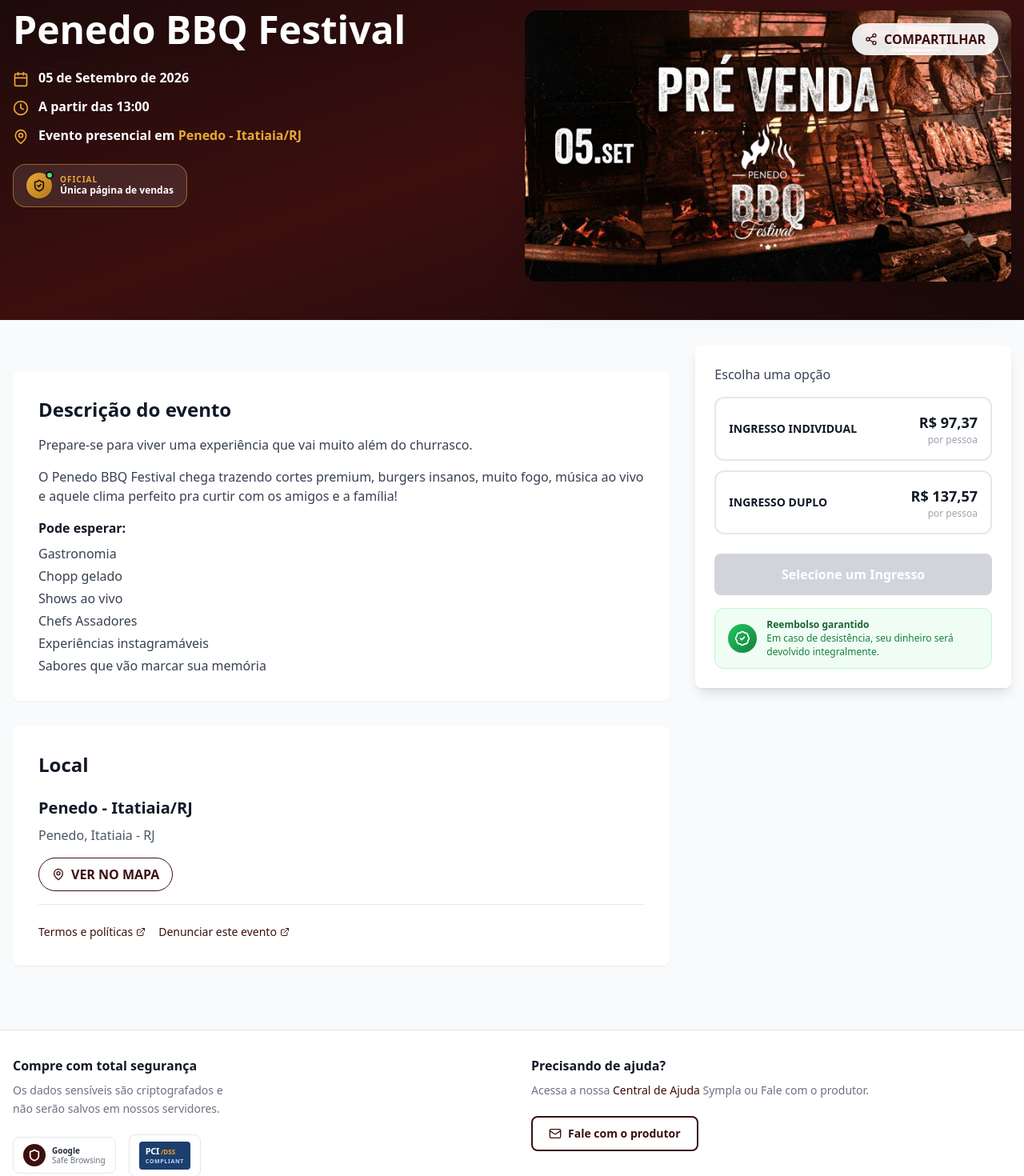
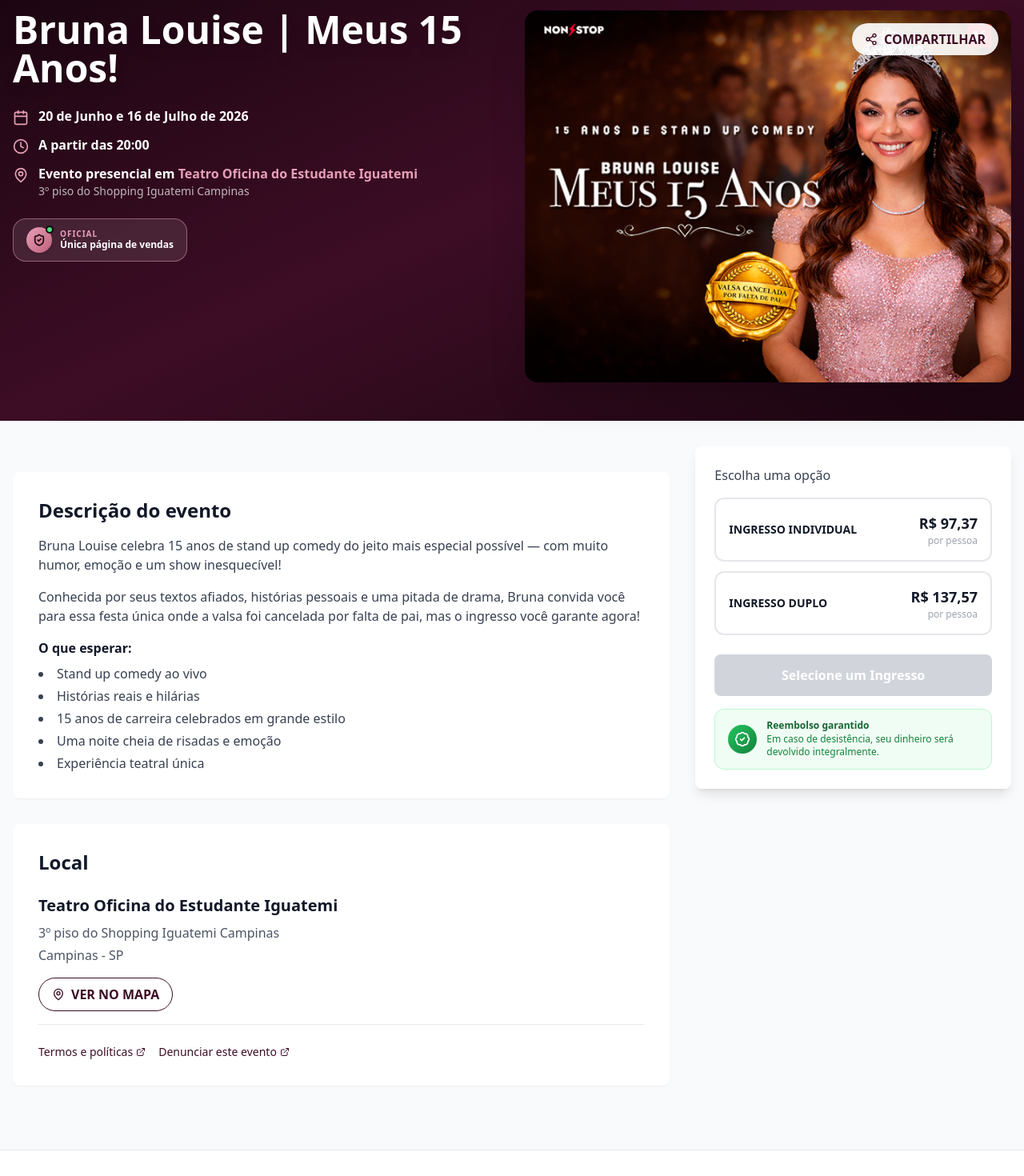
Before and after one commit to rossiusdt/penedobbq, a React (Vite) app: page / in a window 1280 px wide. Shown: the part 100-1570 px from the top of the page at 80% size. Built offline with nearby package versions, Linux system fonts and the light colour scheme; no server answers.

Commit message:
Updated EventLocation.tsx

```diff
--- a/src/components/EventDescription.tsx
+++ b/src/components/EventDescription.tsx
@@ -6,20 +6,19 @@ export default function EventDescription() {
 
         <div className="space-y-4 text-gray-700">
           <p>
-            Prepare-se para viver uma experiência que vai muito além do churrasco.
+            Bruna Louise celebra 15 anos de stand up comedy do jeito mais especial possível — com muito humor, emoção e um show inesquecível!
           </p>
           <p>
-            O Penedo BBQ Festival chega trazendo cortes premium, burgers insanos, muito fogo, música ao vivo e aquele clima perfeito pra curtir com os amigos e a família!
+            Conhecida por seus textos afiados, histórias pessoais e uma pitada de drama, Bruna convida você para essa festa única onde a valsa foi cancelada por falta de pai, mas o ingresso você garante agora!
           </p>
           <div className="space-y-2">
-            <p className="font-semibold text-gray-900">Pode esperar:</p>
-            <ul className="space-y-1">
-              <li>Gastronomia</li>
-              <li>Chopp gelado</li>
-              <li>Shows ao vivo</li>
-              <li>Chefs Assadores</li>
-              <li>Experiências instagramáveis</li>
-              <li>Sabores que vão marcar sua memória</li>
+            <p className="font-semibold text-gray-900">O que esperar:</p>
+            <ul className="space-y-1 list-disc list-inside">
+              <li>Stand up comedy ao vivo</li>
+              <li>Histórias reais e hilárias</li>
+              <li>15 anos de carreira celebrados em grande estilo</li>
+              <li>Uma noite cheia de risadas e emoção</li>
+              <li>Experiência teatral única</li>
             </ul>
           </div>
         </div>
--- a/src/components/EventHero.tsx
+++ b/src/components/EventHero.tsx
@@ -2,46 +2,47 @@ import { Calendar, MapPin, Share2, ShieldCheck, Clock } from 'lucide-react';
 
 export default function EventHero() {
   return (
-    <div className="bg-gradient-to-br from-[#1a0a0a] via-[#3d0f0f] to-[#1a0a0a] text-white">
+    <div className="bg-gradient-to-br from-[#1a0510] via-[#3d0d25] to-[#1a0510] text-white">
       <div className="max-w-7xl mx-auto px-4 py-12">
         <div className="grid md:grid-cols-2 gap-8 items-start">
           <div className="space-y-6">
             <h1 className="text-4xl md:text-5xl font-bold leading-tight drop-shadow-lg text-white">
-              Penedo BBQ Festival
+              Bruna Louise | Meus 15 Anos!
             </h1>
 
             <div className="space-y-3">
               <div className="flex items-start gap-3">
-                <Calendar className="w-5 h-5 mt-1 flex-shrink-0 text-[#e8a838]" />
+                <Calendar className="w-5 h-5 mt-1 flex-shrink-0 text-[#e8a0b8]" />
                 <div>
-                  <p className="font-semibold text-white">05 de Setembro de 2026</p>
+                  <p className="font-semibold text-white">20 de Junho e 16 de Julho de 2026</p>
                 </div>
               </div>
 
               <div className="flex items-start gap-3">
-                <Clock className="w-5 h-5 mt-1 flex-shrink-0 text-[#e8a838]" />
+                <Clock className="w-5 h-5 mt-1 flex-shrink-0 text-[#e8a0b8]" />
                 <div>
-                  <p className="font-semibold text-white">A partir das 13:00</p>
+                  <p className="font-semibold text-white">A partir das 20:00</p>
                 </div>
               </div>
 
               <div className="flex items-start gap-3">
-                <MapPin className="w-5 h-5 mt-1 flex-shrink-0 text-[#e8a838]" />
+                <MapPin className="w-5 h-5 mt-1 flex-shrink-0 text-[#e8a0b8]" />
                 <div>
-                  <p className="font-semibold text-white">Evento presencial em <span className="text-[#e8a838]">Penedo - Itatiaia/RJ</span></p>
+                  <p className="font-semibold text-white">Evento presencial em <span className="text-[#e8a0b8]">Teatro Oficina do Estudante Iguatemi</span></p>
+                  <p className="text-sm text-white/70">3º piso do Shopping Iguatemi Campinas</p>
                 </div>
               </div>
             </div>
 
-            <div className="inline-flex items-center gap-2.5 bg-white/10 border border-[#e8a838]/50 backdrop-blur-sm rounded-2xl px-4 py-2.5">
+            <div className="inline-flex items-center gap-2.5 bg-white/10 border border-[#e8a0b8]/50 backdrop-blur-sm rounded-2xl px-4 py-2.5">
               <div className="relative flex-shrink-0">
-                <div className="w-8 h-8 rounded-full bg-gradient-to-br from-[#e8a838] to-[#b5771a] flex items-center justify-center shadow">
-                  <ShieldCheck className="w-4 h-4 text-[#1a0a0a]" strokeWidth={2.5} />
+                <div className="w-8 h-8 rounded-full bg-gradient-to-br from-[#e8a0b8] to-[#c0607a] flex items-center justify-center shadow">
+                  <ShieldCheck className="w-4 h-4 text-[#1a0510]" strokeWidth={2.5} />
                 </div>
-                <span className="absolute -top-0.5 -right-0.5 w-2.5 h-2.5 rounded-full bg-green-400 border-2 border-[#1a0a0a]" />
+                <span className="absolute -top-0.5 -right-0.5 w-2.5 h-2.5 rounded-full bg-green-400 border-2 border-[#1a0510]" />
               </div>
               <div className="leading-tight">
-                <p className="text-[10px] font-semibold text-[#e8a838] uppercase tracking-widest">Oficial</p>
+                <p className="text-[10px] font-semibold text-[#e8a0b8] uppercase tracking-widest">Oficial</p>
                 <p className="text-xs font-bold text-white">Única página de vendas</p>
               </div>
             </div>
@@ -50,13 +51,13 @@ export default function EventHero() {
           <div className="relative">
             <div className="relative rounded-2xl overflow-hidden shadow-2xl">
               <img
-                src="/Gemini_Generated_Image_qr2qeoqr2qeoqr2q.png"
-                alt="Penedo BBQ Festival"
+                src="/Awr9QWq.png"
+                alt="Bruna Louise | Meus 15 Anos"
                 className="w-full h-full object-cover"
               />
             </div>
 
-            <button className="absolute top-4 right-4 bg-white/90 text-[#3d0f0f] px-4 py-2 rounded-full font-semibold flex items-center gap-2 shadow-lg hover:bg-white transition-colors">
+            <button className="absolute top-4 right-4 bg-white/90 text-[#3d0d25] px-4 py-2 rounded-full font-semibold flex items-center gap-2 shadow-lg hover:bg-white transition-colors">
               <Share2 className="w-4 h-4" />
               COMPARTILHAR
             </button>
--- a/src/components/EventLocation.tsx
+++ b/src/components/EventLocation.tsx
@@ -7,24 +7,25 @@ export default function EventLocation() {
 
       <div className="space-y-4">
         <div>
-          <h3 className="text-xl font-semibold text-gray-900 mb-2">Penedo - Itatiaia/RJ</h3>
+          <h3 className="text-xl font-semibold text-gray-900 mb-2">Teatro Oficina do Estudante Iguatemi</h3>
           <div className="text-gray-600 space-y-1">
-            <p>Penedo, Itatiaia - RJ</p>
+            <p>3º piso do Shopping Iguatemi Campinas</p>
+            <p>Campinas - SP</p>
           </div>
         </div>
 
-        <button className="flex items-center gap-2 text-[#3d0f0f] hover:text-[#5a1515] font-semibold border border-[#3d0f0f] hover:border-[#5a1515] px-4 py-2 rounded-full transition-colors">
+        <button className="flex items-center gap-2 text-[#3d0d25] hover:text-[#5a1540] font-semibold border border-[#3d0d25] hover:border-[#5a1540] px-4 py-2 rounded-full transition-colors">
           <MapPin className="w-4 h-4" />
           VER NO MAPA
         </button>
 
         <div className="pt-6 border-t">
           <div className="flex flex-wrap gap-4 text-sm">
-            <a href="#" className="text-[#3d0f0f] hover:text-[#5a1515] flex items-center gap-1">
+            <a href="#" className="text-[#3d0d25] hover:text-[#5a1540] flex items-center gap-1">
               Termos e políticas
               <ExternalLink className="w-3 h-3" />
             </a>
-            <a href="#" className="text-[#3d0f0f] hover:text-[#5a1515] flex items-center gap-1">
+            <a href="#" className="text-[#3d0d25] hover:text-[#5a1540] flex items-center gap-1">
               Denunciar este evento
               <ExternalLink className="w-3 h-3" />
             </a>
--- a/src/components/Footer.tsx
+++ b/src/components/Footer.tsx
@@ -17,7 +17,7 @@ export default function Footer() {
             <div className="flex items-center gap-4 flex-wrap">
               {/* Google Safe Browsing */}
               <div className="flex items-center gap-2 border border-gray-200 rounded-lg px-3 py-2">
-                <div className="w-7 h-7 rounded-full bg-[#3d0f0f] flex items-center justify-center flex-shrink-0">
+                <div className="w-7 h-7 rounded-full bg-[#3d0d25] flex items-center justify-center flex-shrink-0 shadow">
                   <Shield className="w-4 h-4 text-white" strokeWidth={2.5} />
                 </div>
                 <div className="leading-tight">
@@ -48,7 +48,7 @@ export default function Footer() {
                 href="https://sympla.com.br/ajuda"
                 target="_blank"
                 rel="noopener noreferrer"
-                className="text-[#3d0f0f] hover:underline"
+                className="text-[#3d0d25] hover:underline"
               >
                 Central de Ajuda
               </a>{' '}
@@ -57,7 +57,7 @@ export default function Footer() {
 
             <a
               href="mailto:contato@modasememoriasevento.com.br"
-              className="inline-flex items-center gap-2 border-2 border-[#3d0f0f] text-[#3d0f0f] font-semibold text-sm px-5 py-2.5 rounded-lg hover:bg-red-50 transition-colors"
+              className="inline-flex items-center gap-2 border-2 border-[#3d0d25] text-[#3d0d25] font-semibold text-sm px-5 py-2.5 rounded-lg hover:bg-pink-50 transition-colors"
             >
               <Mail className="w-4 h-4" />
               Fale com o produtor
@@ -68,7 +68,7 @@ export default function Footer() {
 
         {/* Bottom bar */}
         <div className="mt-8 pt-6 border-t border-gray-100 flex flex-col sm:flex-row items-center justify-between gap-3 text-xs text-gray-400">
-          <p>© {new Date().getFullYear()} Pier Rock Festival. Todos os direitos reservados.</p>
+          <p>© {new Date().getFullYear()} Bruna Louise. Todos os direitos reservados.</p>
           <div className="flex items-center gap-1">
             <span>Vendas via</span>
             <img src="/sympla-logo.png" alt="Sympla" className="h-4 ml-1 opacity-60" />
--- a/src/components/Header.tsx
+++ b/src/components/Header.tsx
@@ -1,6 +1,6 @@
 export default function Header() {
   return (
-    <header className="bg-[#1a0a0a] border-b border-[#3d0f0f]">
+    <header className="bg-[#1a0510] border-b border-[#3d0d25]">
       <div className="max-w-7xl mx-auto px-4 py-4">
         <div className="flex items-center justify-between">
           <div className="flex items-center gap-2">
```
Also changed, not shown: src/components/CheckoutModal.tsx (+6 -6 lines), src/components/TicketSelector.tsx (+8 -8 lines).
